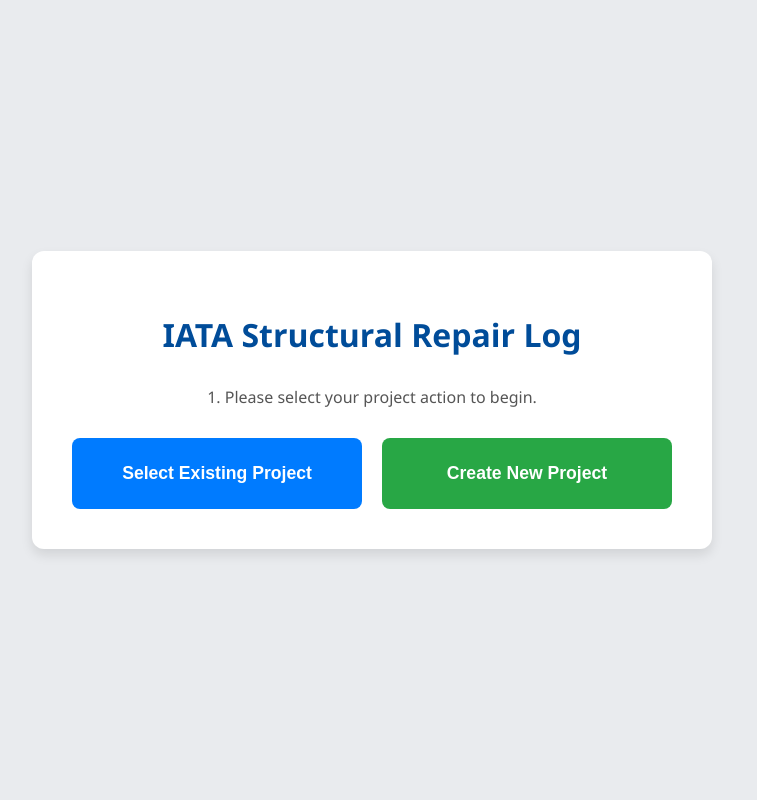
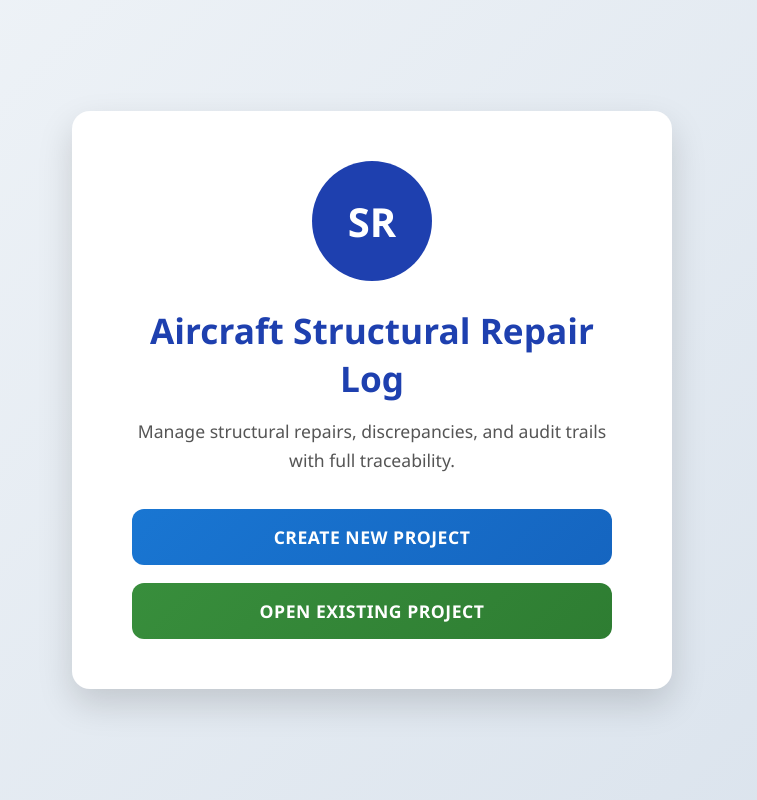
Before and after one commit to jquiroz343-sys/structural-repair-app, a Flask app: page / in a window 1280 px wide. Shown: the whole page, without its empty margins (268-1025 px from the left). Run offline with Flask 3, Linux system fonts and the light colour scheme.

Commit message:
Update index.html

```diff
--- a/templates/index.html
+++ b/templates/index.html
@@ -2,53 +2,106 @@
 <html lang="en">
 <head>
     <meta charset="UTF-8">
-    <title>Structural Repair Log</title>
+    <meta name="viewport" content="width=device-width, initial-scale=1.0">
+    <title>Aircraft Structural Repair Log</title>
     <style>
-        /* CSS para un diseño limpio y centrado */
-        body { font-family: 'Segoe UI', Tahoma, Geneva, Verdana, sans-serif; margin: 0; background-color: #e9ebee; display: flex; justify-content: center; align-items: center; min-height: 100vh; }
-        .main-menu-card {
+        * { margin: 0; padding: 0; box-sizing: border-box; }
+        body {
+            font-family: 'Segoe UI', Tahoma, Geneva, Verdana, sans-serif;
+            background: linear-gradient(135deg, #f0f4f8 0%, #d9e2ec 100%);
+            color: #333;
+            min-height: 100vh;
+            display: flex;
+            flex-direction: column;
+            justify-content: center;
+            align-items: center;
+            padding: 20px;
+        }
+        .container {
+            background: white;
+            padding: 50px 60px;
+            border-radius: 18px;
+            box-shadow: 0 15px 35px rgba(0,0,0,0.15);
+            text-align: center;
             max-width: 600px;
-            width: 90%;
-            background-color: #fff;
-            padding: 40px;
+            width: 100%;
+        }
+        .logo {
+            width: 120px;
+            height: 120px;
+            background: #1e40af;
+            border-radius: 50%;
+            margin: 0 auto 25px;
+            display: flex;
+            align-items: center;
+            justify-content: center;
+            color: white;
+            font-size: 2.5rem;
+            font-weight: bold;
+        }
+        h1 {
+            color: #1e40af;
+            font-size: 2.2rem;
+            margin-bottom: 15px;
+            font-weight: 700;
+        }
+        p {
+            color: #555;
+            font-size: 1.1rem;
+            margin-bottom: 35px;
+            line-height: 1.6;
+        }
+        .btn-group {
+            display: flex;
+            flex-direction: column;
+            gap: 18px;
+        }
+        .btn {
+            display: block;
+            padding: 16px 24px;
+            font-size: 1.1rem;
+            font-weight: 600;
+            text-decoration: none;
             border-radius: 12px;
-            box-shadow: 0 6px 12px rgba(0, 0, 0, 0.1);
-            text-align: center;
+            transition: all 0.3s ease;
+            text-transform: uppercase;
+            letter-spacing: 0.5px;
         }
-        h1 { color: #004c99; margin-bottom: 30px; font-size: 2em; }
-        p { color: #555; margin-bottom: 30px; }
-        .button-grid { display: flex; justify-content: space-around; gap: 20px; margin-top: 30px; }
-        .menu-btn {
-            flex: 1;
-            padding: 25px 20px;
-            background-color: #007bff;
+        .btn-primary {
+            background: linear-gradient(135deg, #1976d2, #1565c0);
             color: white;
-            border: none;
-            border-radius: 8px;
-            cursor: pointer;
-            font-size: 1.1em;
-            font-weight: 600;
-            transition: background-color 0.2s;
         }
-        .menu-btn:hover { background-color: #0056b3; }
+        .btn-secondary {
+            background: linear-gradient(135deg, #388e3c, #2e7d32);
+            color: white;
+        }
+        .btn:hover {
+            transform: translateY(-4px);
+            box-shadow: 0 8px 20px rgba(0,0,0,0.18);
+        }
 
-        .menu-btn.create { background-color: #28a745; }
-        .menu-btn.create:hover { background-color: #218838; }
+        @media (max-width: 480px) {
+            .container { padding: 40px 30px; }
+            h1 { font-size: 1.8rem; }
+            .btn { padding: 14px 20px; font-size: 1rem; }
+        }
     </style>
 </head>
 <body>
-    <div class="main-menu-card">
-        <h1>IATA Structural Repair Log</h1>
-        <p>1. Please select your project action to begin.</p>
+    <div class="container">
+        <div class="logo">SR</div>
+        <h1>Aircraft Structural Repair Log</h1>
+        <p>Manage structural repairs, discrepancies, and audit trails with full traceability.</p>
 
-        <div class="button-grid">
-            <button class="menu-btn select" onclick="window.location.href='/project/select'">
-                Select Existing Project
-            </button>
-            <button class="menu-btn create" onclick="window.location.href='/project/create'">
-                Create New Project
-            </button>
+        <div class="btn-group">
+            <a href="/project/create" class="btn btn-primary">Create New Project</a>
+            <a href="/project/select" class="btn btn-secondary">Open Existing Project</a>
         </div>
     </div>
 </body>
 </html>
+        </div>
+    </div>
+</body>
+
+</html>
```
